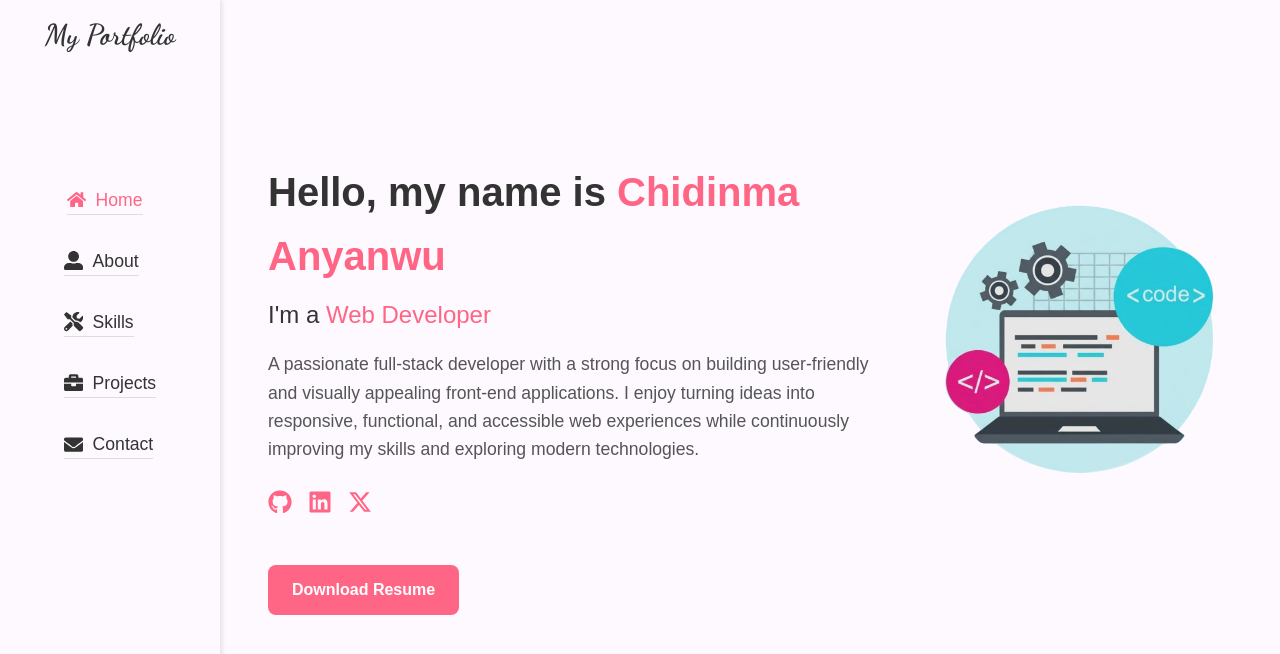
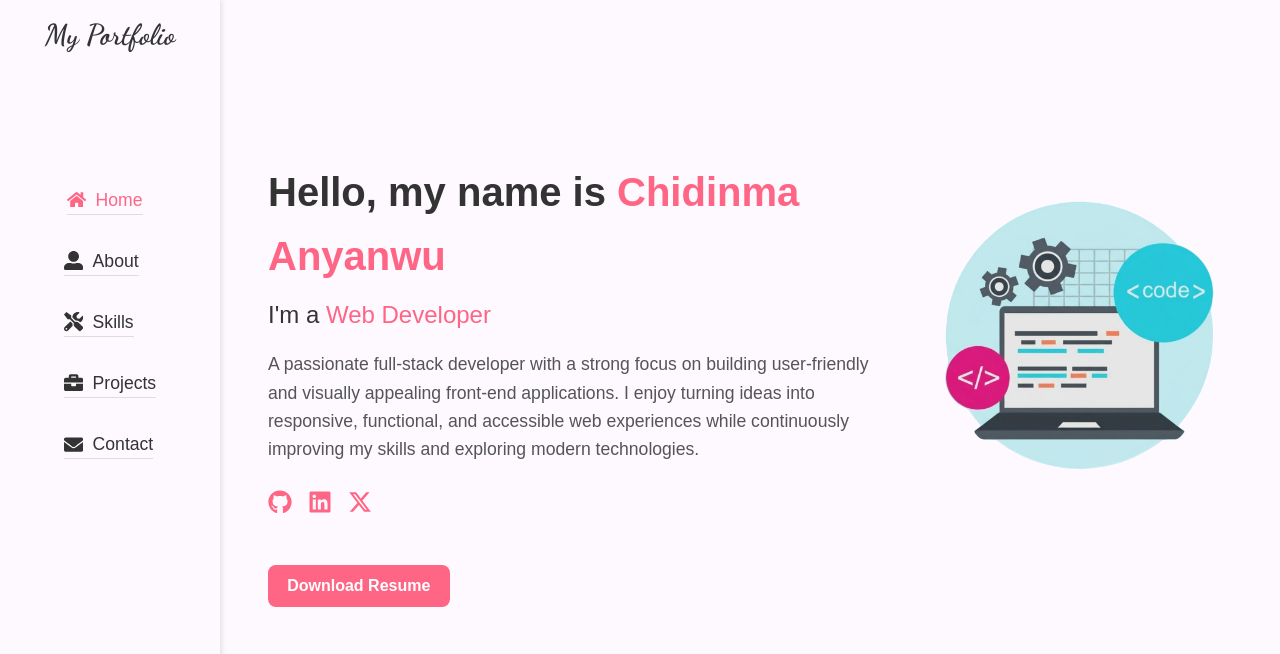
Before and after one commit to Dinma-Faith/my-portfolio-react, a React (Vite) app: page /home in a window 1280 px wide. Shown: the top 654 px of the page. Built offline with nearby package versions, Linux system fonts and the light colour scheme.

Commit message:
Reduce button padding (top & buttom)

```diff
--- a/src/styles/button.module.css
+++ b/src/styles/button.module.css
@@ -1,6 +1,6 @@
 .btn {
   display: inline-block;
-  padding: 0.75rem 1.5rem;
+  padding: 0.5rem 1.2rem;
   border: none;
   border-radius: 8px;
   background-color: var(--active-color);
```
